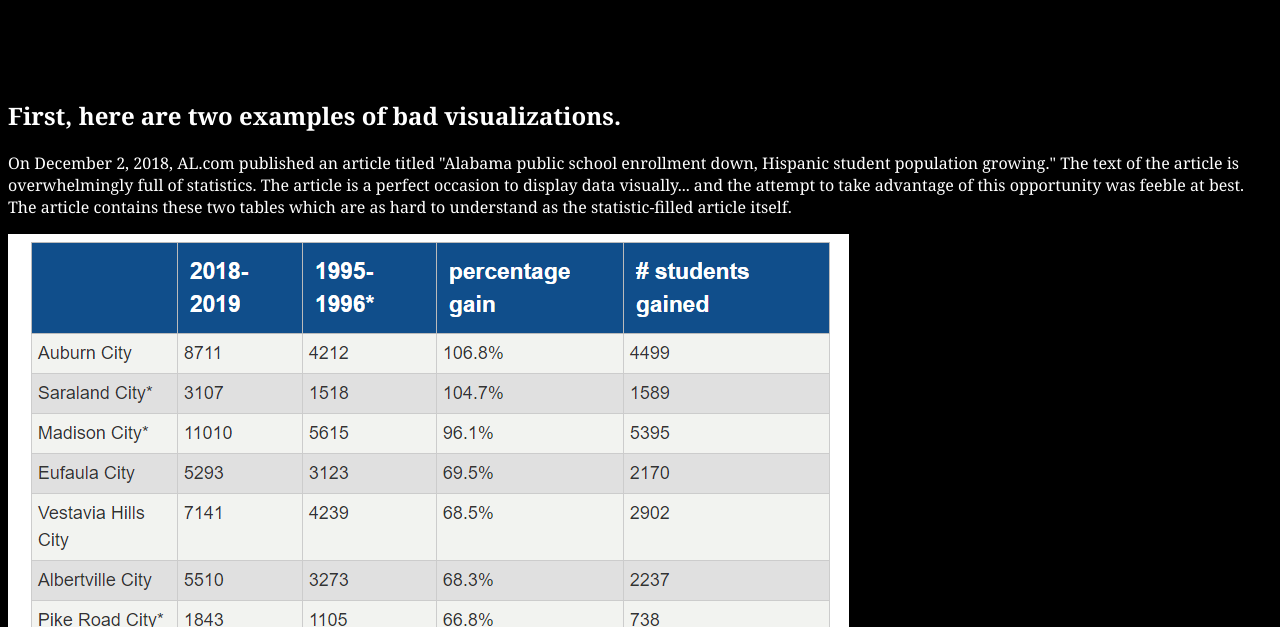
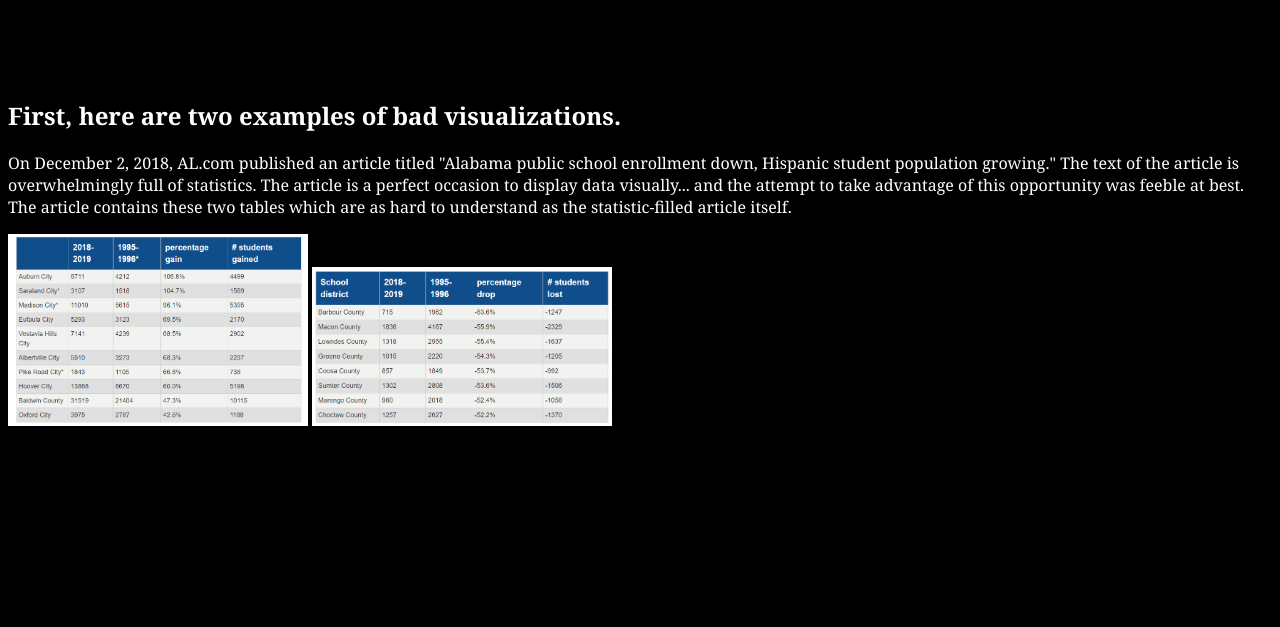
Before and after one commit to ehstowe/GoodVisualization, a plain HTML site: page index.html in a window 1280 px wide. Shown: the part 173-800 px from the top of the page. Drawn offline with Linux system fonts and the light colour scheme.

Commit message:
Update index.html

```diff
--- a/index.html
+++ b/index.html
@@ -10,7 +10,7 @@
     is a perfect occasion to display data visually... and the attempt to take advantage of this opportunity
     was feeble at best. The article contains these two tables which are as hard to understand as the statistic-filled
     article itself.<p>
-<img src="visualizations/ALgainstudents.PNG" alt="BadVisualization1"/>
-<img src="visualizations/ALloststudents.PNG" alt="BadVisualization2"/>
+<img src="visualizations/ALgainstudents.PNG" alt="BadVisualization1" width="300" height="192"/>
+<img src="visualizations/ALloststudents.PNG" alt="BadVisualization2" width="300" height="159"/>
 </body>
 </html>
```
